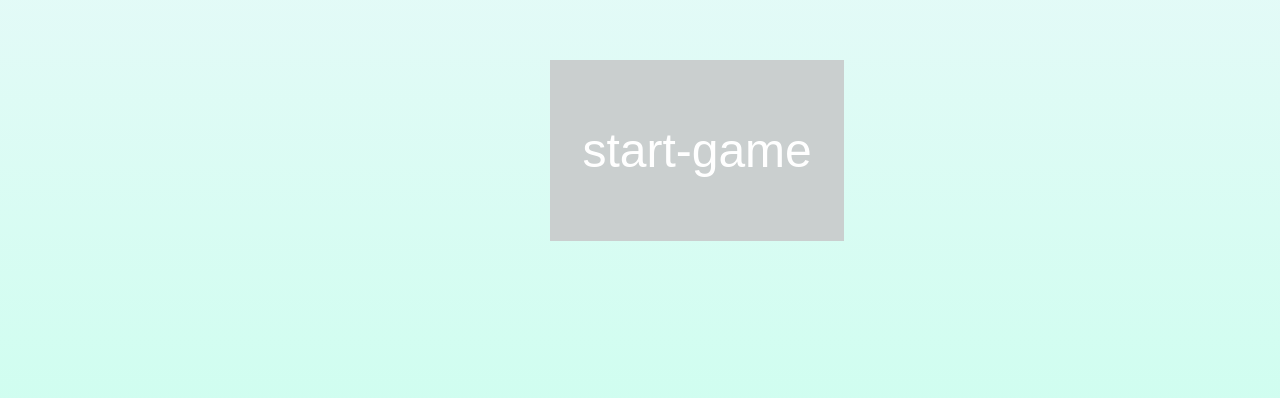
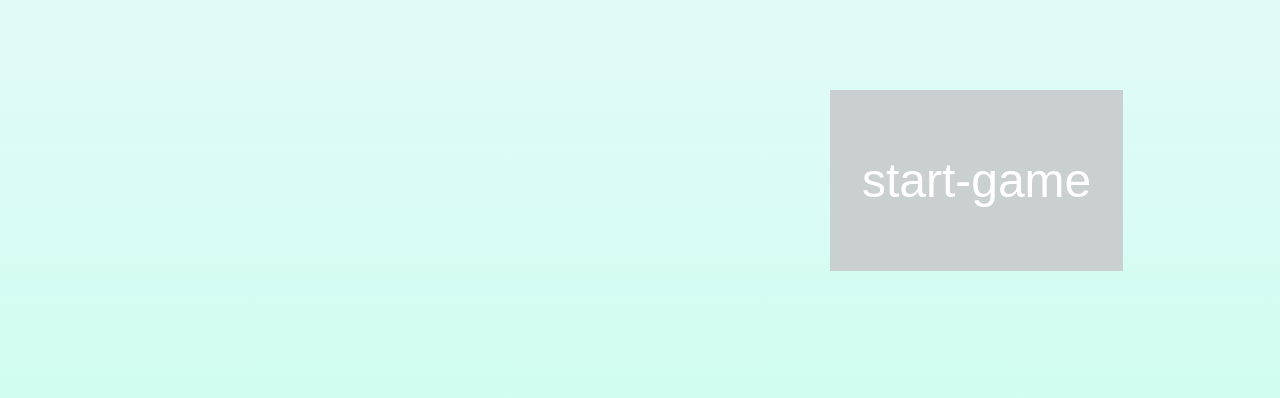
Before and after one commit to thsc47/Zen-Chess-Clone, a plain HTML site: page index.html in a window 1280 px wide. Shown: the part 180-578 px from the top of the page. Drawn offline with Linux system fonts and the light colour scheme.

Commit message:
board recolocado

```diff
--- a/style/style.css
+++ b/style/style.css
@@ -2,11 +2,16 @@ body {
     background-image: linear-gradient(to bottom , #ebf9fa , #c6ffec);
 }
 
+#game {
+    position:absolute;
+    left:43%; /*43*/
+    top:30%; /*23*/
+}
 
 #board {
     flex-direction: column;
     padding-top: 100px;
-    padding-left: 540px;
+    padding-left: 650px;
 
 }
 
```
